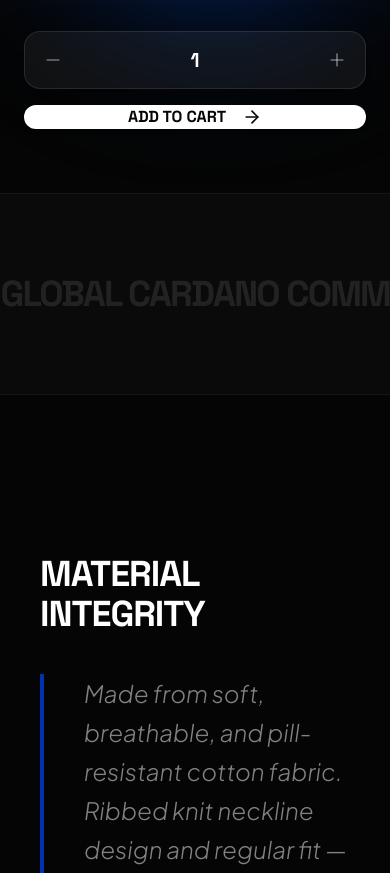
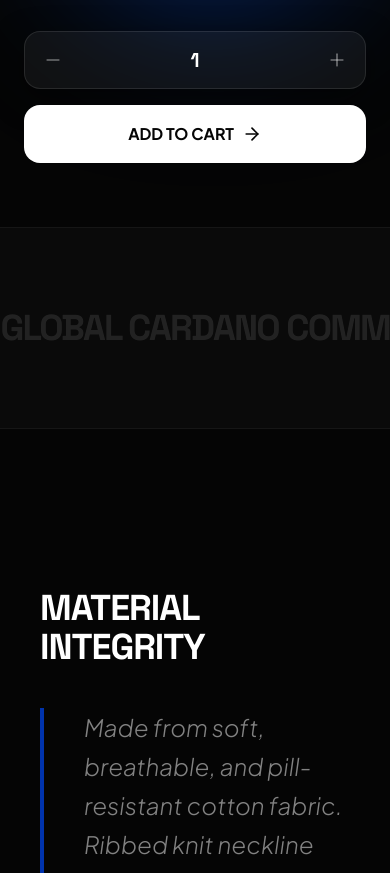
Before and after one commit to diegomorono/cardano-merch, a Next.js app: page / in a window 390 px wide. Shown: the part 962-1835 px from the top of the page. Built offline with nearby package versions, Linux system fonts and the light colour scheme.

Commit message:
add to cart button

```diff
--- a/src/app/page.tsx
+++ b/src/app/page.tsx
@@ -199,7 +199,7 @@
                 whileTap={{ scale: 0.98 }}
                 onClick={handleAddToCart}
                 style={{ backgroundColor: "#ffffff", color: "#050505" }}
-                className="flex-1 h-14 sm:h-20 bg-white text-charcoal rounded-2xl sm:rounded-3xl font-heading font-black text-base sm:text-xl flex items-center justify-center gap-4 transition-all duration-500 hover:shadow-[0_20px_50px_rgba(255,255,255,0.2)] cursor-pointer group border-none"
+                className="flex-1 w-full bg-white text-black font-bold rounded-2xl py-4 px-6 flex items-center justify-center gap-2 transition-all duration-500 hover:shadow-[0_20px_50px_rgba(255,255,255,0.2)] cursor-pointer group border-none"
               >
                 <span>ADD TO CART</span>
                 <ArrowRight className="w-5 h-5 sm:w-6 sm:h-6 group-hover:translate-x-2 transition-transform" />
--- a/src/app/productos/[id]/page.tsx
+++ b/src/app/productos/[id]/page.tsx
@@ -203,7 +203,7 @@
                 whileTap={{ scale: 0.98 }}
                 onClick={handleAddToCart}
                 style={{ backgroundColor: "#ffffff", color: "#050505" }}
-                className="flex-1 h-14 sm:h-20 bg-white text-charcoal rounded-2xl sm:rounded-3xl font-heading font-black text-base sm:text-xl flex items-center justify-center gap-4 transition-all duration-500 hover:shadow-[0_20px_50px_rgba(255,255,255,0.2)] cursor-pointer group border-none"
+                className="flex-1 w-full bg-white text-black font-bold rounded-2xl py-4 px-6 flex items-center justify-center gap-2 transition-all duration-500 hover:shadow-[0_20px_50px_rgba(255,255,255,0.2)] cursor-pointer group border-none"
               >
                 <span>ADD TO CART</span>
                 <ArrowRight className="w-5 h-5 sm:w-6 sm:h-6 group-hover:translate-x-2 transition-transform" />
```
